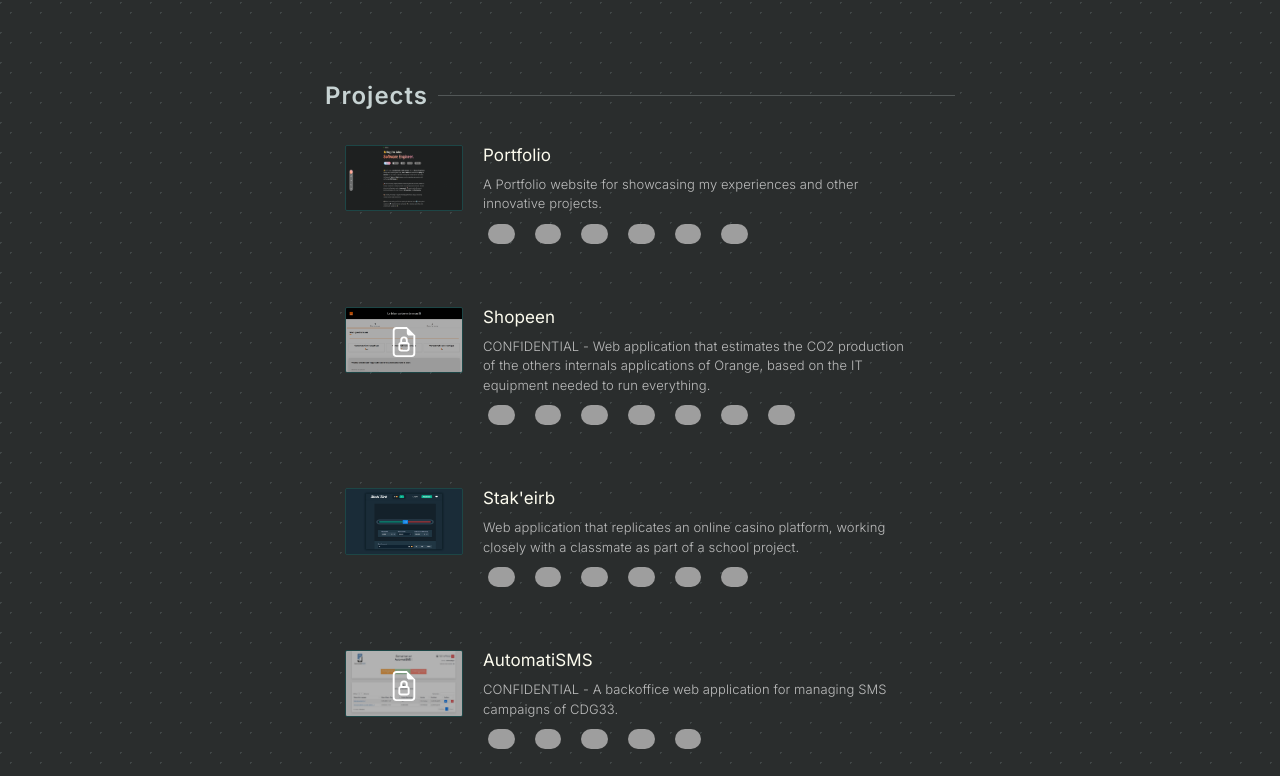
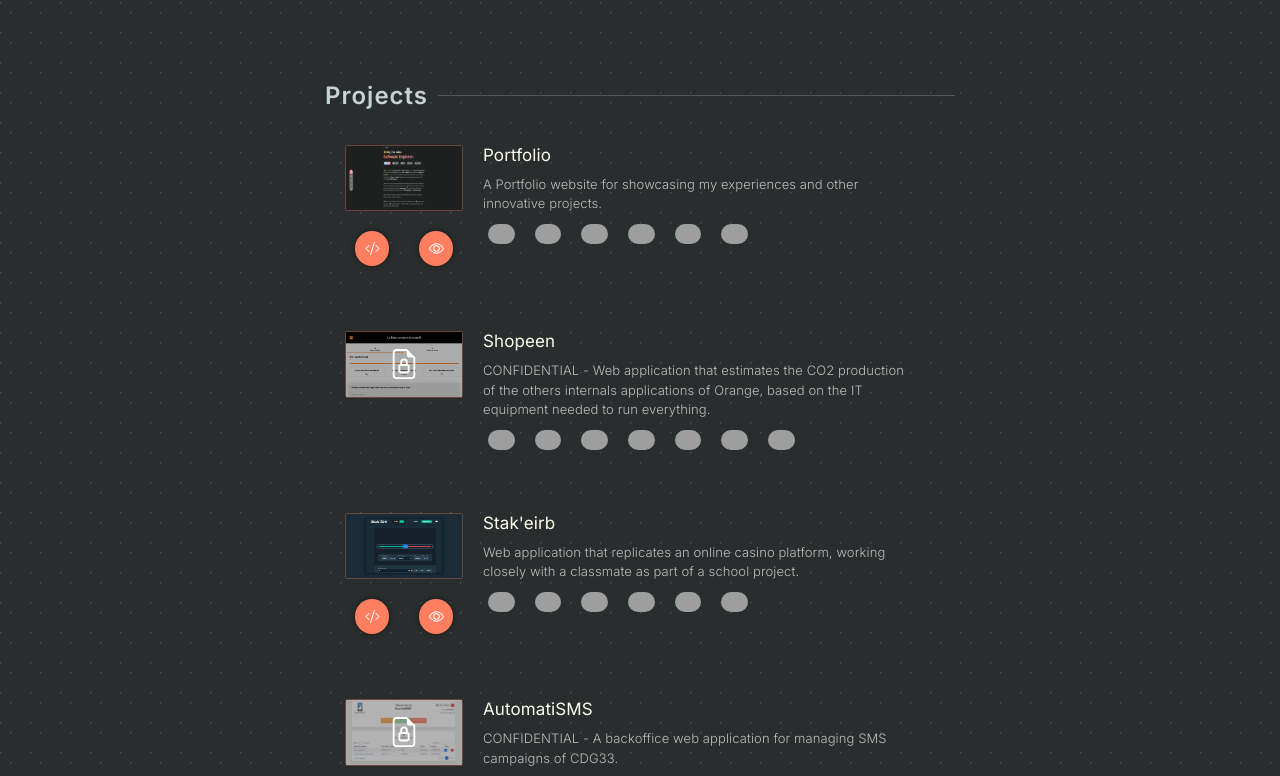
Before and after one commit to TodoniK/portfolio, a Next.js app: page / in a window 1280 px wide. Shown: the part 2008-2784 px from the top of the page. Built offline with nearby package versions, Linux system fonts and the light colour scheme; grey boxes are pictures that could not be loaded.

Commit message:
Ajout des boutons code source et preview

```diff
--- a/src/components/Cards/Project/index.tsx
+++ b/src/components/Cards/Project/index.tsx
@@ -1,6 +1,8 @@
 import styles from './project.module.scss';
 import Image from 'next/image';
 import PrivateIcon from '@/resources/svgs/project-icons/private.svg';
+import CodeIcon from '@/resources/svgs/project-icons/code.svg';
+import PreviewIcon from '@/resources/svgs/project-icons/preview.svg';
 
 type Tag = {
     name: string;
@@ -13,6 +15,7 @@ type Project = {
     name: string;
     description: string;
     repository: string;
+    preview: string;
     thumbnail: string;
     tags: Tag[];
 };
@@ -27,6 +30,16 @@ export default function Project({ project }: { project: Project }) {
               {project.private && (
                 <div className={styles['private-overlay']}>
                     <Image src={PrivateIcon} alt="Private Icon" />
+                </div>
+              )}
+              {!project.private && (
+                <div className={styles['buttons']}>
+                    <a href={project.repository} target="_blank" className={styles['button']}>
+                        <Image src={CodeIcon} alt="Code Icon" />
+                    </a>
+                    <a href={project.preview} target="_blank" className={styles['button']}>
+                        <Image src={PreviewIcon} alt="Preview Icon" />
+                    </a>
                 </div>
               )}
           </div>
@@ -45,9 +58,6 @@ export default function Project({ project }: { project: Project }) {
                   ))}
               </div>
           </div>
-            {!project.private && (
-                <a href={project.repository} target={'_blank'} className={styles['link-overlay']}></a>
-            )}
       </div>
     );
 }
--- a/src/components/Cards/Project/project.module.scss
+++ b/src/components/Cards/Project/project.module.scss
@@ -18,11 +18,46 @@
     backdrop-filter: blur(5px);
 
     .img-container img {
-      border: 2px solid rgba(0, 128, 128, 0.8);
+      border: 2px solid rgba(255, 126, 95, 0.8);
     }
 
     .info-container .name h3 {
-      color: rgb(0, 164, 164);
+      color: rgba(255, 126, 95);
+    }
+  }
+
+  .buttons {
+    display: flex;
+    gap: 10px;
+    margin-top: 10px;
+    justify-content: center;
+    width: 100%;
+
+    .button {
+      display: flex;
+      justify-content: center;
+      align-items: center;
+      width: 35px;
+      height: 35px;
+      border-radius: 20px;
+      margin: 10px;
+      background-color: #FF7E5F;
+      color: white;
+      text-align: center;
+      text-decoration: none;
+      transition: box-shadow 0.3s ease, background-color 0.3s ease;
+      box-shadow: 0 0 5px rgba(0, 0, 0, 0.5);
+
+      &:hover {
+        background-color: #FF4500;
+        box-shadow: 0 4px 10px rgba(0, 0, 0, 0.7);
+      }
+
+      img {
+        width: 15px;
+        height: 15px;
+        border: none;
+      }
     }
   }
 
@@ -34,13 +69,16 @@
     position: relative;
     width: 20%;
     height: 100%;
+    display: flex;
+    flex-direction: column;
+    align-items: center;
 
     img {
       position: relative;
       width: 100%;
       height: auto;
       aspect-ratio: 16/9;
-      border: 1px solid rgba(0, 128, 128, 0.3);
+      border: 1px solid rgba(255, 126, 95, 0.3);
       border-radius: 2px;
       transition: all 0.3s ease-in-out;
     }
@@ -122,7 +160,7 @@
       backdrop-filter: none;
 
       .info-container .name h3 {
-        color: rgba(0, 128, 128);
+        color: rgba(255, 126, 95);
       }
     }
 
--- a/src/data/projects.json
+++ b/src/data/projects.json
@@ -6,6 +6,7 @@
     "description": "A Portfolio website for showcasing my experiences and other innovative projects.",
     "thumbnail": "/assets/projects/portfolio.png",
     "repository": "https://github.com/TodoniK/portfolio",
+    "preview": "https://julesroyet.fr",
     "tags": [
       {
         "name": "Next.js",
@@ -40,6 +41,7 @@
     "description": "CONFIDENTIAL - Web application that estimates the CO2 production of the others internals applications of Orange, based on the IT equipment needed to run everything.",
     "thumbnail": "/assets/projects/shopeen.png",
     "repository": "",
+    "preview": "",
     "tags": [
       {
         "name": "Node.js",
@@ -78,6 +80,7 @@
     "description": "Web application that replicates an online casino platform, working closely with a classmate as part of a school project.",
     "thumbnail": "/assets/projects/stakeirb.jpg",
     "repository": "https://github.com/TodoniK/stakeirb",
+    "preview": "https://julesroyet-projects.me",
     "tags": [
       {
         "name": "Node.js",
@@ -112,6 +115,7 @@
     "description": "CONFIDENTIAL - A backoffice web application for managing SMS campaigns of CDG33.",
     "thumbnail": "/assets/projects/automatisms.png",
     "repository": "",
+    "preview": "",
     "tags": [
       {
         "name": "Symfony",
@@ -142,6 +146,7 @@
     "description": "Web application that pinpoints the geographic location of an IP address, working closely with a classmate as part of a school project.",
     "thumbnail": "/assets/projects/iplocator.jpg",
     "repository": "https://github.com/TodoniK/ip-locator",
+    "preview": "",
     "tags": [
       {
         "name": "Node.js",
```
Also changed, not shown: src/resources/svgs/project-icons/code.svg (added), src/resources/svgs/project-icons/preview.svg (added). Lines whose indentation alone changed are shown as unchanged.
